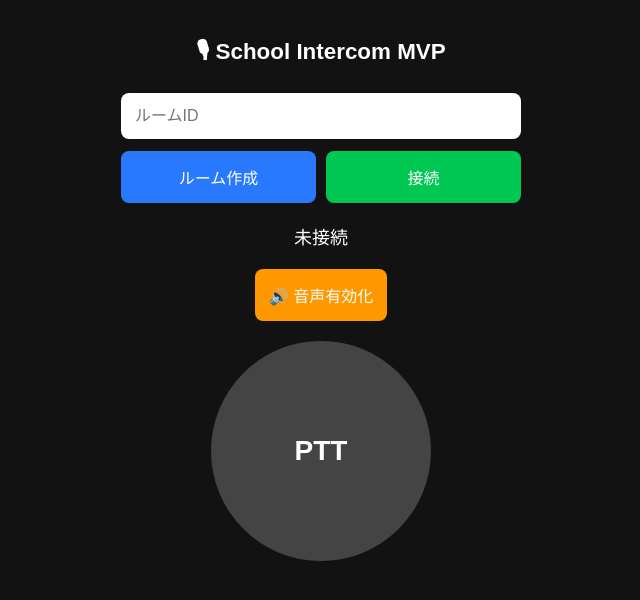
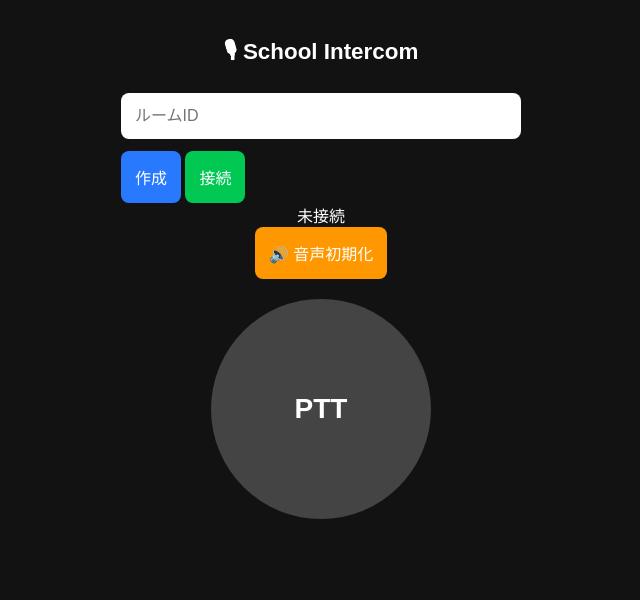
Before and after one commit to Keypom-A/intercom, a plain HTML site: page index.html in a window 1280 px wide. Shown: the whole page, without its empty margins (319-959 px from the left). Drawn offline with Linux system fonts and the light colour scheme.

Commit message:
Update index.html

```diff
--- a/index.html
+++ b/index.html
@@ -4,7 +4,7 @@
 <meta charset="UTF-8">
 <meta name="viewport" content="width=device-width,initial-scale=1">
 
-<title>School Intercom MVP</title>
+<title>School Intercom Test</title>
 
 <link rel="stylesheet" href="style.css">
 
@@ -14,33 +14,34 @@
 
 <body>
 
-<h1>🎙 School Intercom MVP</h1>
+<h1>🎙 School Intercom</h1>
 
 <div class="card">
 
 <input
 id="roomId"
-type="text"
 placeholder="ルームID">
 
-<div class="btnRow">
+<div class="buttons">
+
 <button id="hostBtn">
-ルーム作成
+作成
 </button>
 
 <button id="joinBtn">
 接続
 </button>
+
 </div>
 
 </div>
 
-<div id="status" class="status">
+<div id="status">
 未接続
 </div>
 
 <button id="unlockBtn">
-🔊 音声有効化
+🔊 音声初期化
 </button>
 
 <button id="ptt" disabled>
```
